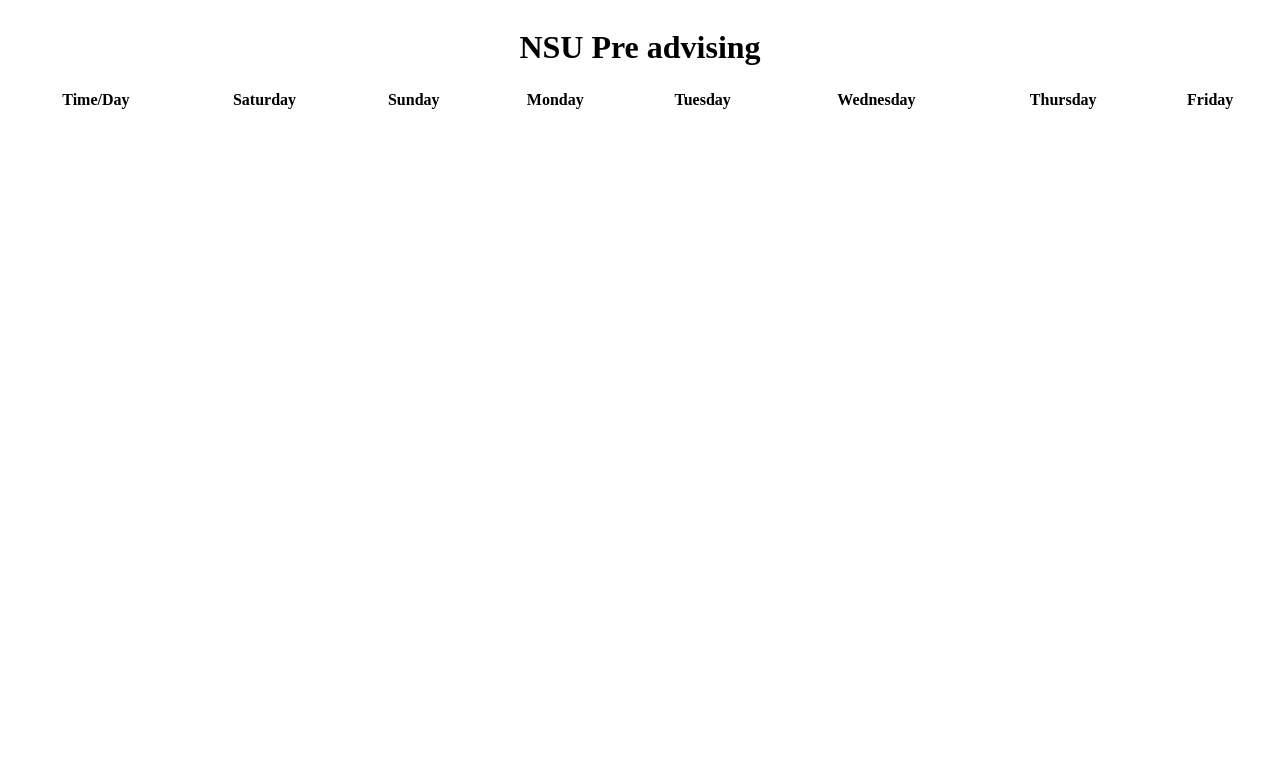
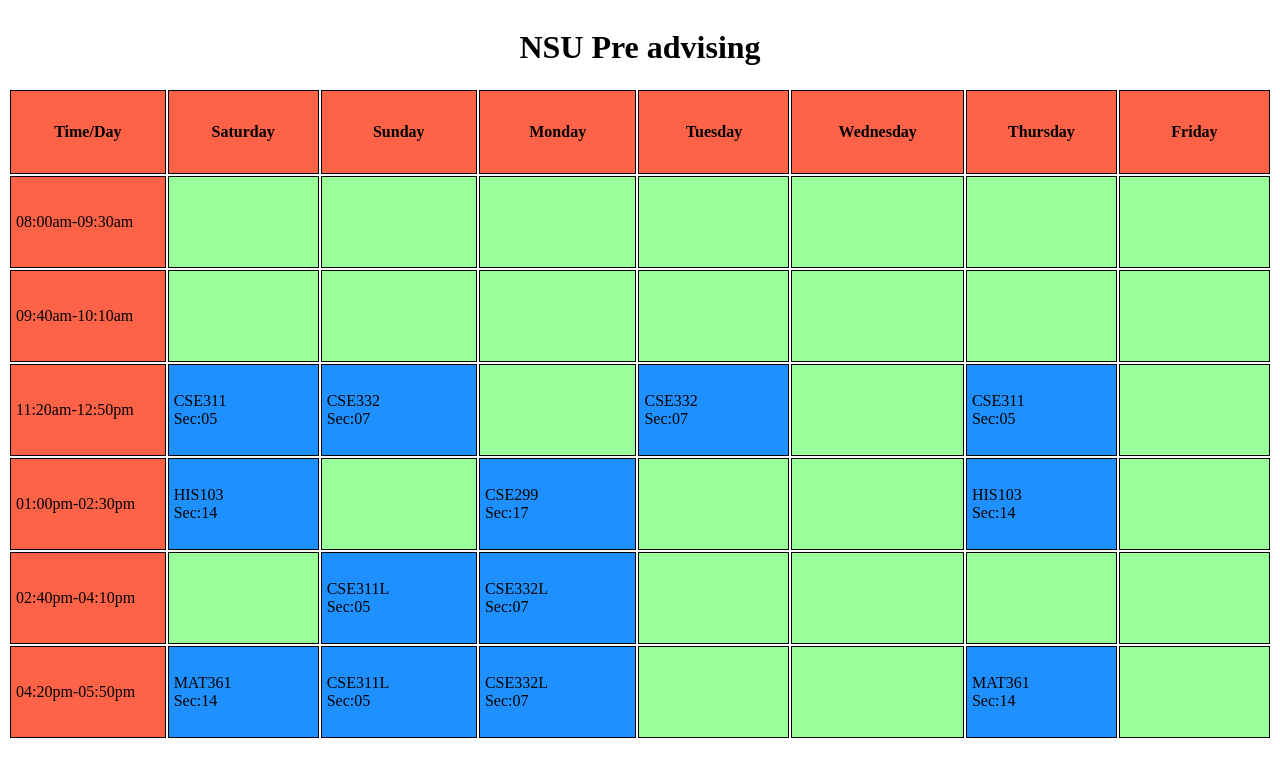
Before and after one commit to maruf1020/UniversityAdvisingSystem, a plain HTML site: page index.html in a window 1280 px wide. Drawn offline with Linux system fonts and the light colour scheme.

Commit message:
update table style
1st sample create

```diff
--- a/index.html
+++ b/index.html
@@ -2,10 +2,26 @@
 <html>
 
 <head>
+  <style>
+    th,
+    td {
+      border: 1.2px solid black;
+      border-collapse: collapse;
+      background-color: rgba(255, 99, 71);
+      width: 60px;
+      height: 80px;
+    }
 
+    td {
+      padding: 5px;
+      text-align: middle;
+      background-color: rgba(153, 255, 153);
+    }
+  </style>
 </head>
 
 <body>
+
 
   <table style="width:100%">
     <caption>
@@ -23,63 +39,69 @@
     </tr>
 
     <tr>
+      <td style="background-color: rgba(255, 99, 71);">08:00am-09:30am</td>
       <td></td>
       <td></td>
       <td></td>
       <td></td>
       <td></td>
       <td></td>
-      <td </td> <td></td>
+      <td></td>
     </tr>
 
     <tr>
+      <td style="background-color: rgba(255, 99, 71);">09:40am-10:10am</td>
       <td></td>
       <td></td>
       <td></td>
       <td></td>
       <td></td>
       <td></td>
-      <td </td> <td></td>
+      <td></td>
     </tr>
 
     <tr>
+      <td style="background-color: rgba(255, 99, 71);">11:20am-12:50pm</td>
+      <td style="background-color: DodgerBlue;">CSE311<br>Sec:05</td>
+      <td style="background-color: DodgerBlue;">CSE332<br>Sec:07</td>
+      <td></td>
+      <td style="background-color: DodgerBlue;">CSE332<br>Sec:07</td>
+      <td></td>
+      <td style="background-color: DodgerBlue;">CSE311<br>Sec:05</td>
+      <td></td>
+    </tr>
+
+    <tr>
+      <td style="background-color: rgba(255, 99, 71);">01:00pm-02:30pm</td>
+      <td style="background-color: DodgerBlue;">HIS103<br>Sec:14</td>
+      <td></td>
+      <td style="background-color: DodgerBlue;">CSE299<br>Sec:17</td>
+      <td></td>
+      <td></td>
+      <td style="background-color: DodgerBlue;">HIS103<br>Sec:14</td>
+      <td></td>
+    </tr>
+
+    <tr>
+      <td style="background-color: rgba(255, 99, 71);">02:40pm-04:10pm</td>
+      <td></td>
+      <td style="background-color: DodgerBlue;">CSE311L<br>Sec:05</td>
+      <td style="background-color: DodgerBlue;">CSE332L<br>Sec:07</td>
       <td></td>
       <td></td>
       <td></td>
       <td></td>
-      <td></td>
-      <td></td>
-      <td </td> <td></td>
     </tr>
 
     <tr>
+      <td style="background-color: rgba(255, 99, 71);">04:20pm-05:50pm</td>
+      <td style="background-color: DodgerBlue;">MAT361<br>Sec:14</td>
+      <td style="background-color: DodgerBlue;">CSE311L<br>Sec:05</td>
+      <td style="background-color: DodgerBlue;">CSE332L<br>Sec:07</td>
       <td></td>
       <td></td>
+      <td style="background-color: DodgerBlue;">MAT361<br>Sec:14</td>
       <td></td>
-      <td></td>
-      <td></td>
-      <td></td>
-      <td </td> <td></td>
-    </tr>
-
-    <tr>
-      <td></td>
-      <td></td>
-      <td></td>
-      <td></td>
-      <td></td>
-      <td></td>
-      <td </td> <td></td>
-    </tr>
-
-    <tr>
-      <td></td>
-      <td></td>
-      <td></td>
-      <td></td>
-      <td></td>
-      <td></td>
-      <td </td> <td></td>
     </tr>
 
   </table>
```
